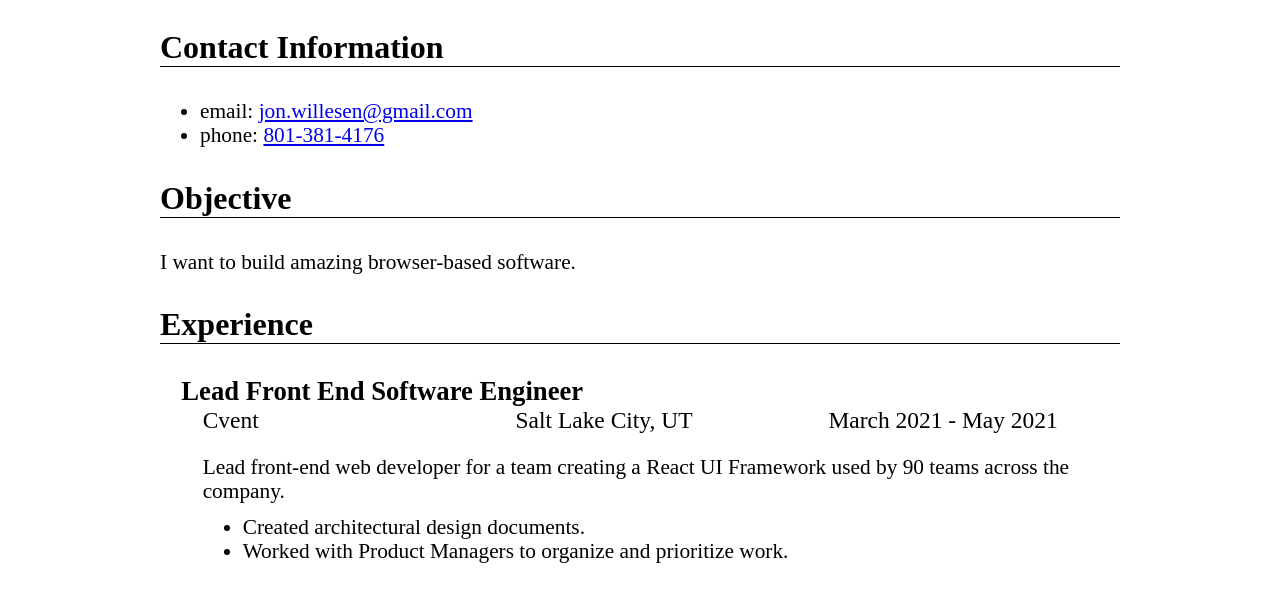
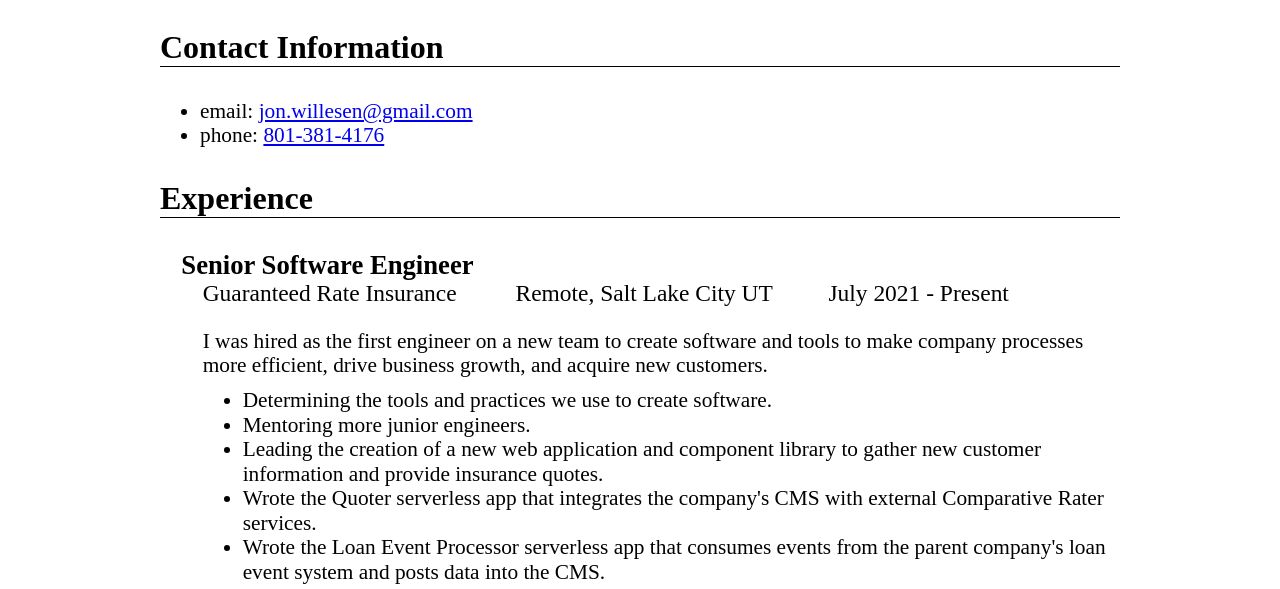
Before and after one commit to jwillesen/home, a Gatsby site: page /resume in a window 1280 px wide. Shown: the part 114-703 px from the top of the page. Built offline with nearby package versions, Linux system fonts and the light colour scheme; Gatsby itself is replaced by a stand-in of ours.

Commit message:
update resume

```diff
--- a/src/pages/resume.js
+++ b/src/pages/resume.js
@@ -91,10 +91,40 @@
       <h2 className="sr-only">Resume</h2>
       <ContactInformation />
       <ResumeSection>
-        <SectionHeader>Objective</SectionHeader>
-        <div>I want to build amazing browser-based software.</div>
         <SectionHeader>Experience</SectionHeader>
         <Experience
+          business="Guaranteed Rate Insurance"
+          title="Senior Software Engineer"
+          dates="July 2021 - Present"
+          location="Remote, Salt Lake City UT"
+        >
+          <JobSummary>
+            I was hired as the first engineer on a new team to create software
+            and tools to make company processes more efficient, drive business
+            growth, and acquire new customers.
+          </JobSummary>
+          <JobBullets>
+            <Bullet>
+              Determining the tools and practices we use to create software.
+            </Bullet>
+            <Bullet>Mentoring more junior engineers.</Bullet>
+            <Bullet>
+              Leading the creation of a new web application and component
+              library to gather new customer information and provide insurance
+              quotes.
+            </Bullet>
+            <Bullet>
+              Wrote the Quoter serverless app that integrates the company's CMS
+              with external Comparative Rater services.
+            </Bullet>
+            <Bullet>
+              Wrote the Loan Event Processor serverless app that consumes events
+              from the parent company's loan event system and posts data into
+              the CMS.
+            </Bullet>
+          </JobBullets>
+        </Experience>
+        {/* <Experience
           business="Cvent"
           title="Lead Front End Software Engineer"
           dates="March 2021 - May 2021"
@@ -110,7 +140,7 @@
               Worked with Product Managers to organize and prioritize work.
             </Bullet>
           </JobBullets>
-        </Experience>
+        </Experience> */}
         <Experience
           business="Pluralsight"
           title="Senior Software Engineer"
@@ -245,7 +275,6 @@
           <FeaturedSkillsItem>TypeScript</FeaturedSkillsItem>
           <FeaturedSkillsItem>React</FeaturedSkillsItem>
           <FeaturedSkillsItem>Node</FeaturedSkillsItem>
-          <FeaturedSkillsItem>SaaS</FeaturedSkillsItem>
         </SkillsGrid>
 
         <SkillsHeader>Languages and Frameworks</SkillsHeader>
@@ -266,10 +295,12 @@
           <SkillsItem>Redux</SkillsItem>
           <SkillsItem>Recoil</SkillsItem>
           <SkillsItem>Pullstate</SkillsItem>
+          <SkillsItem>Tailwind CSS</SkillsItem>
         </SkillsGrid>
 
         <SkillsHeader>Other Keywords</SkillsHeader>
         <SkillsGrid>
+          <SkillsItem>SaaS</SkillsItem>
           <SkillsItem>Accessibility</SkillsItem>
           <SkillsItem>Aria</SkillsItem>
           <SkillsItem>Frontend</SkillsItem>
```
